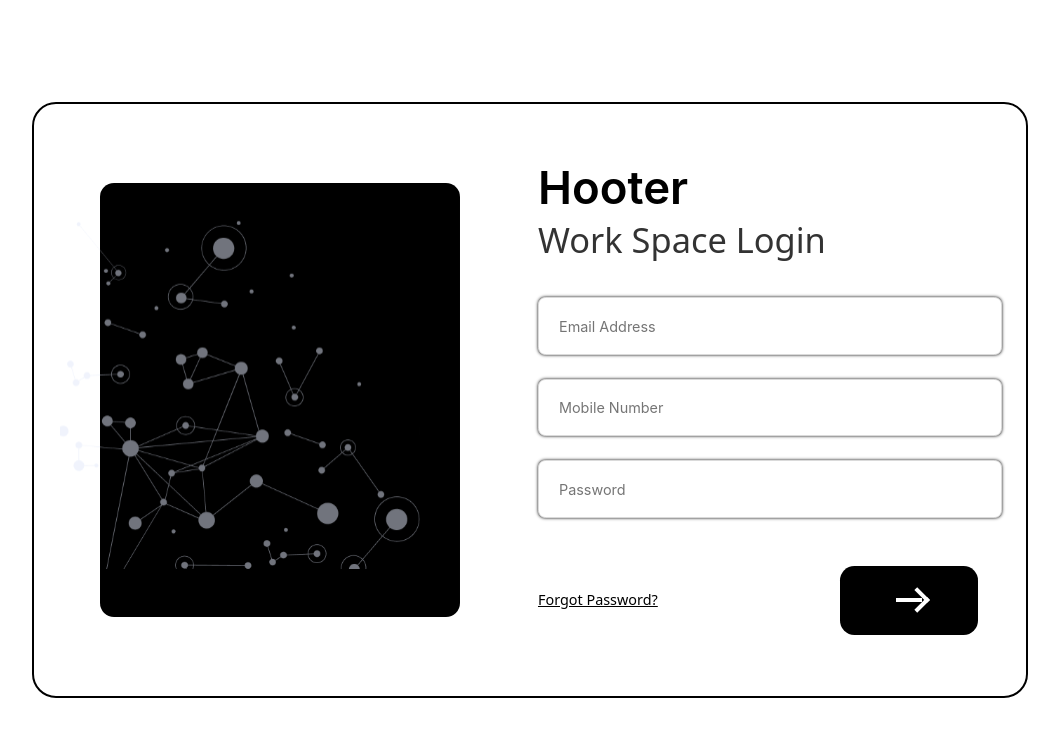
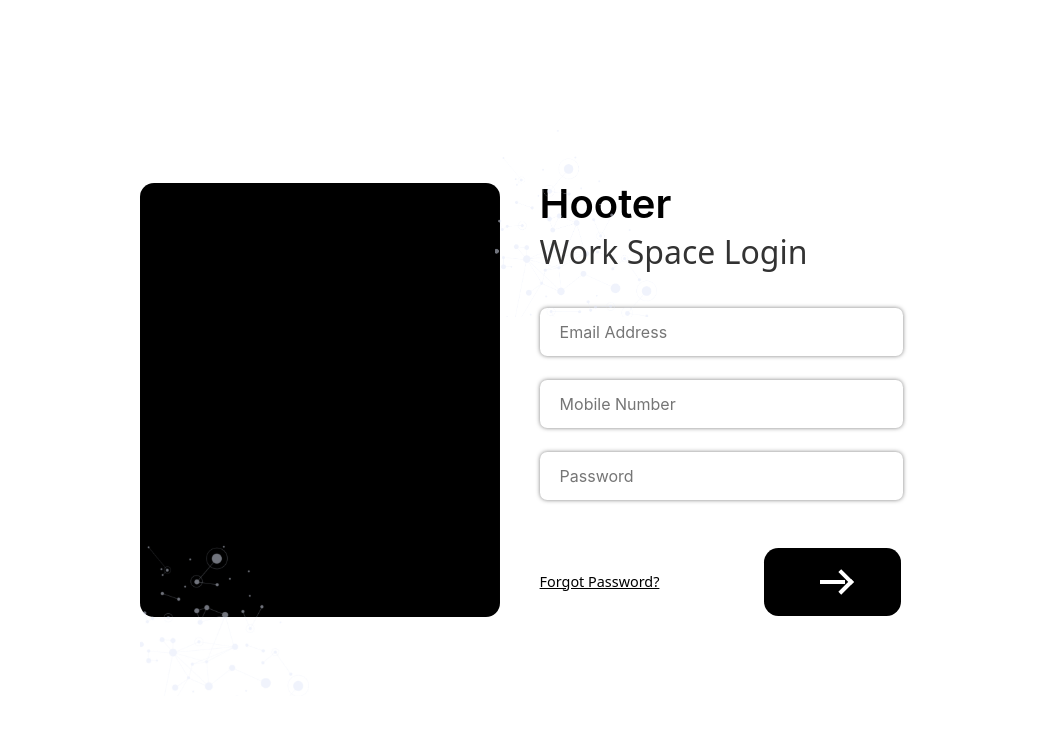
Before and after one commit to Tulsiyan-Fashion-pvt-ltd/Hooter_frontend, a React (Vite) app: page /login in a window 1280 px wide. Shown: the top 736 px of the page, without its empty margins (110-1169 px from the left). Built offline with nearby package versions, Linux system fonts and the light colour scheme.

Commit message:
login style correction

```diff
--- a/src/App.jsx
+++ b/src/App.jsx
@@ -1,6 +1,14 @@
 import { Routes, Route } from "react-router-dom";
 import Login from "./pages/login";
+import Homepage from "./homepage";
+
+
 function App() {
-  return ( <Routes> <Route path="/" element={<Login />} /> <Route path="/login" element={<Login />} /> </Routes> );
- }
+  return (
+    <Routes>
+      <Route path="/" element={<Homepage/>} />
+      <Route path="/login" element={<Login />} />
+    </Routes>
+  );
+}
  export default App;
--- /dev/null
+++ b/src/css/layout/universal-layout.css
@@ -0,0 +1,5 @@
+*{
+    margin: 0px;
+    padding: 0px;
+    font-size: clamp(10px, 12vw, 16px);
+}
--- a/src/css/login.css
+++ b/src/css/pages/login.css
@@ -14,12 +14,13 @@
   width: 90%;
   max-width: 120vh;
   min-height: 70vh;
+  width: 50rem;
 
   display: flex;
   align-items: stretch;
 
   background: #FFFFFF;
-  border: 0.27vh solid #000000;
+  /* border: 0.27vh solid #000000; */
   padding: 2vh;
   border-radius: 3vh;
   overflow: hidden;
@@ -63,7 +64,7 @@
 .login-content h1 {
   font-family: Inter, system-ui, sans-serif;
   font-weight: 600;
-  font-size: 5.7vh;
+  font-size: 2.5rem;
   line-height: 100%;
   letter-spacing: 0vh;
   color: #000000;
@@ -78,9 +79,11 @@
 
 .login-stars {
   position: absolute;
+  left: 0px;
+  margin-top: 24.5rem;
   inset: 0;
-  width: 100%;
-  height: 100%;
+  width: 10.5625rem;
+  height: 11.6875rem;
   object-fit: contain;
   pointer-events: none;
 }
@@ -88,7 +91,7 @@
 .subtitle {
   font-family: "Nunito Sans", system-ui, sans-serif;
   font-weight: 500;
-  font-size: 4.3vh;
+  font-size: 2rem;
   line-height: 100%;
   letter-spacing: 0vh;
   color: #000000;
@@ -99,22 +102,18 @@
 
 
 .login-content input {
-  width: 100%;
-  height: 6.7vh;
+width: 95%;
+  line-height: 3rem;
   padding-left: 2.5vh;
   margin-bottom: 3vh;
-
-  font-size: 1.8vh;
+  font-size: 1rem;
   font-family: Inter, system-ui, sans-serif;
-
   background: #FFFFFF;
   color: #000000;
   caret-color: #000000;
-
-  border: 0.15vh solid #DADADA;
+  border: none;
   border-radius: 0.9vh;
-
-  box-shadow: 0vh 0vh 0.4vh #000000;
+  box-shadow: 0px 0px 4px 0px #00000080;
 }
 
 
@@ -188,10 +187,10 @@
     padding: 3vh;
   }
 
-  .login-svg {
+  /* .login-svg {
     max-width: 40vh;
     max-height: 50vh;
-  }
+  } */
 }
 
 
--- /dev/null
+++ b/src/homepage.jsx
@@ -0,0 +1,8 @@
+const Homepage = () => {
+    return(
+        <>homepage
+        </>
+    )
+}
+
+export default Homepage;
--- a/src/pages/login.jsx
+++ b/src/pages/login.jsx
@@ -1,7 +1,9 @@
 import React from "react";
-import "../css/login.css";
+import "../css/pages/login.css";
+import "../css/layout/universal-layout.css";
 import LoginCardSVG  from "../assets/login_card.svg";
 import LoginStarsSVG from "../assets/login_stars.svg";
+import LoginStarPNG from "../assets/star-pattern.png";
 
 const Login = () => {
   return (
@@ -11,6 +13,7 @@ const Login = () => {
         <div className="login-svg-slot">
           <img src={LoginCardSVG} alt="Login card" className="login-svg login-card" />
           <img src={LoginStarsSVG} alt="Login decoration" className="login-svg login-stars" />
+          <img src={LoginStarPNG} alt="Login decoration" className="login-svg login-stars" style={{marginTop:'0px', marginLeft: '22rem'}}/>
         </div>
 
         <div className="login-content">
```
Also changed, not shown: src/assets/background-images/blue-card-with-patterns.svg (added), src/assets/star-pattern.png (added).
